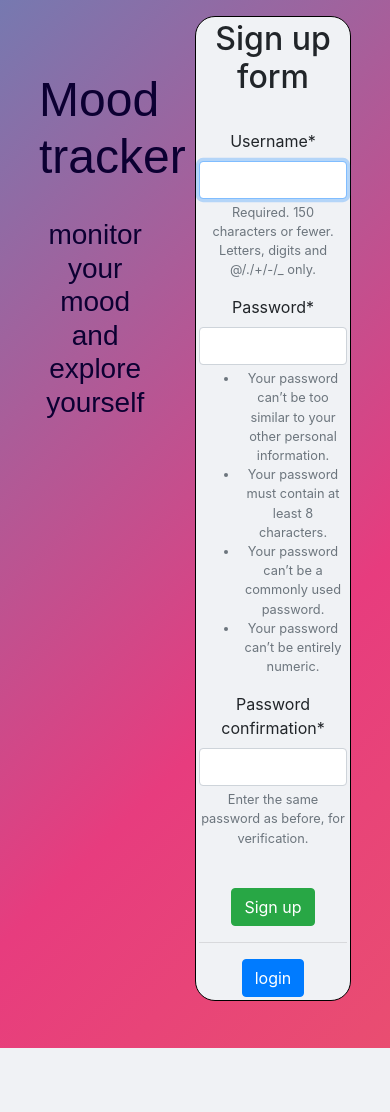
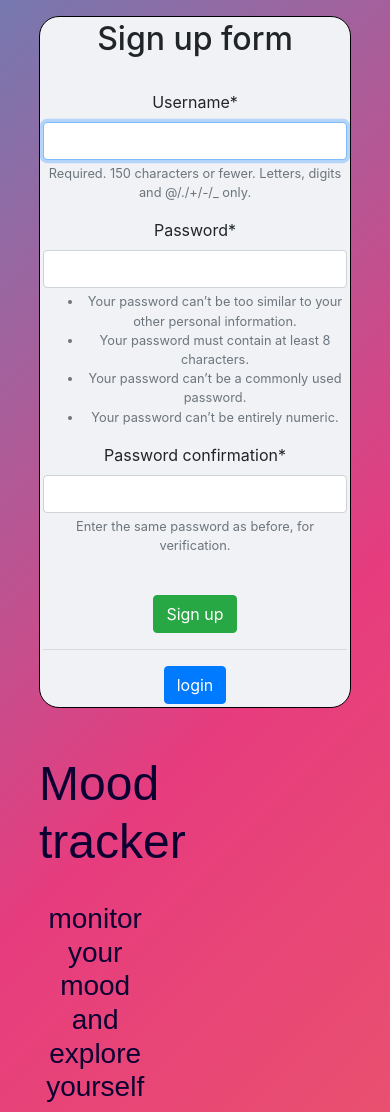
Before and after one commit to hampet1/moodtracker, a Django app: page /signup/ in a window 390 px wide. Before the commit the page ends 1048 px from the top, so only its background shows below. Run offline with Django 3.2, Linux system fonts and the light colour scheme; some libraries are stand-ins or nearby versions.

Commit message:
adding media screen

```diff
--- a/users/static/users/styles.css
+++ b/users/static/users/styles.css
@@ -67,3 +67,13 @@ body {
     border: 1.5px solid black;
 
 }
+
+/* Use a media query to add a breakpoint at 800px: */
+@media screen and (max-width: 800px) {
+  #form {
+    width: 100%; /* The width is 100%, when the viewport is 800px or smaller */
+  }
+  # side-banner {
+    width: 0%;
+  }
+}
```
